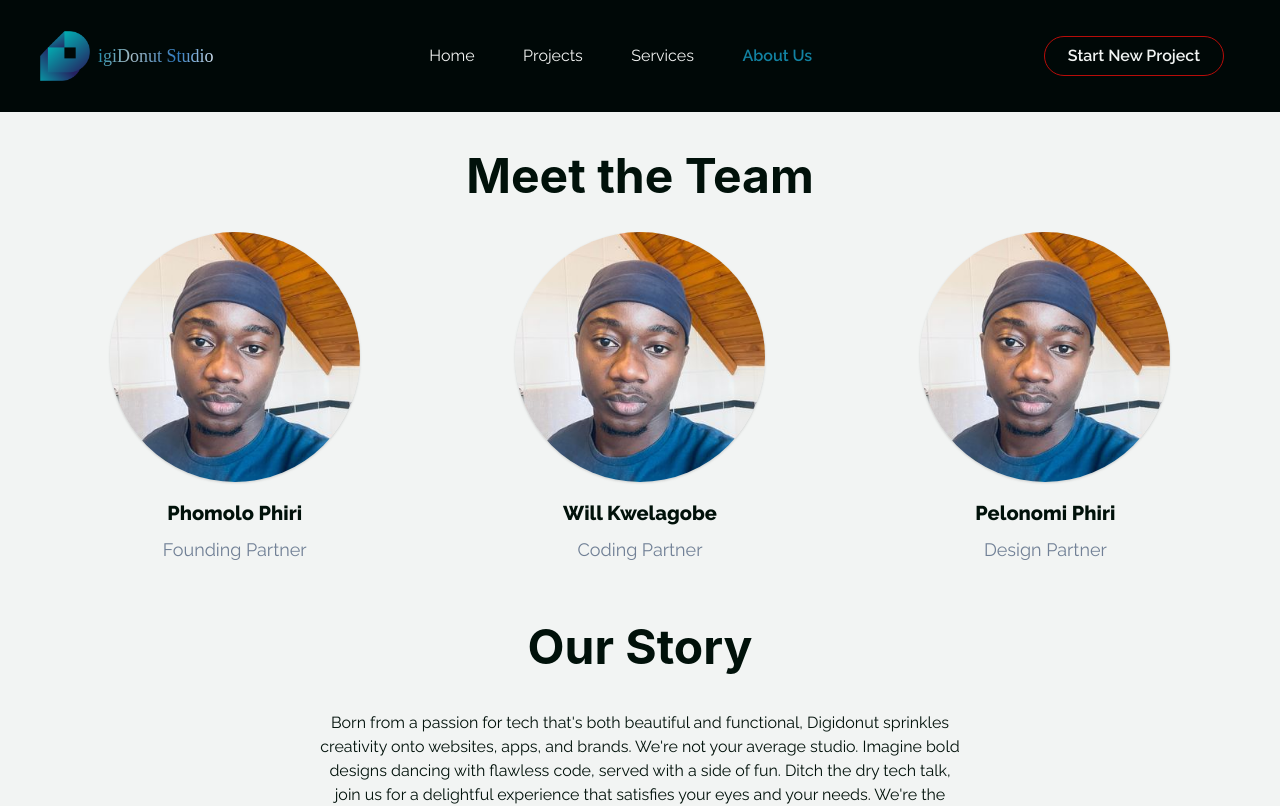
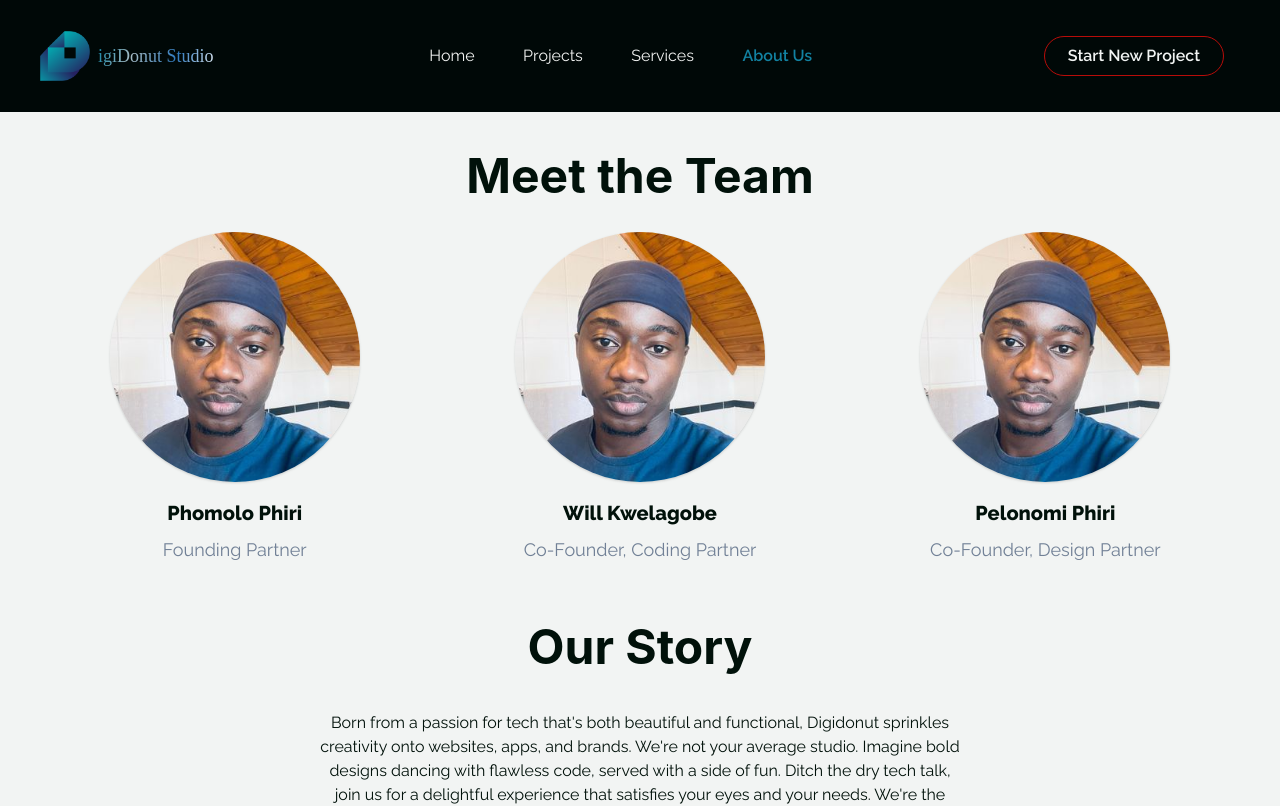
Before and after one commit to optimusinhisprime/digidonut, a React (Create React App) app: page /about-us in a window 1280 px wide. Shown: the top 806 px of the page. Built offline with nearby package versions, Linux system fonts and the light colour scheme; a web font is replaced by a local one.

Commit message:
Add co-founder roles to the team

```diff
--- a/src/components/AboutUs/TheTeam.tsx
+++ b/src/components/AboutUs/TheTeam.tsx
@@ -11,12 +11,12 @@ export default function TheTeam() {
     },
     {
       name: "Will Kwelagobe",
-      role: "Coding Partner",
+      role: "Co-Founder, Coding Partner",
       image: CEOImage,
     },
     {
       name: "Pelonomi Phiri",
-      role: "Design Partner",
+      role: "Co-Founder, Design Partner",
       image: CEOImage,
     },
 
```
